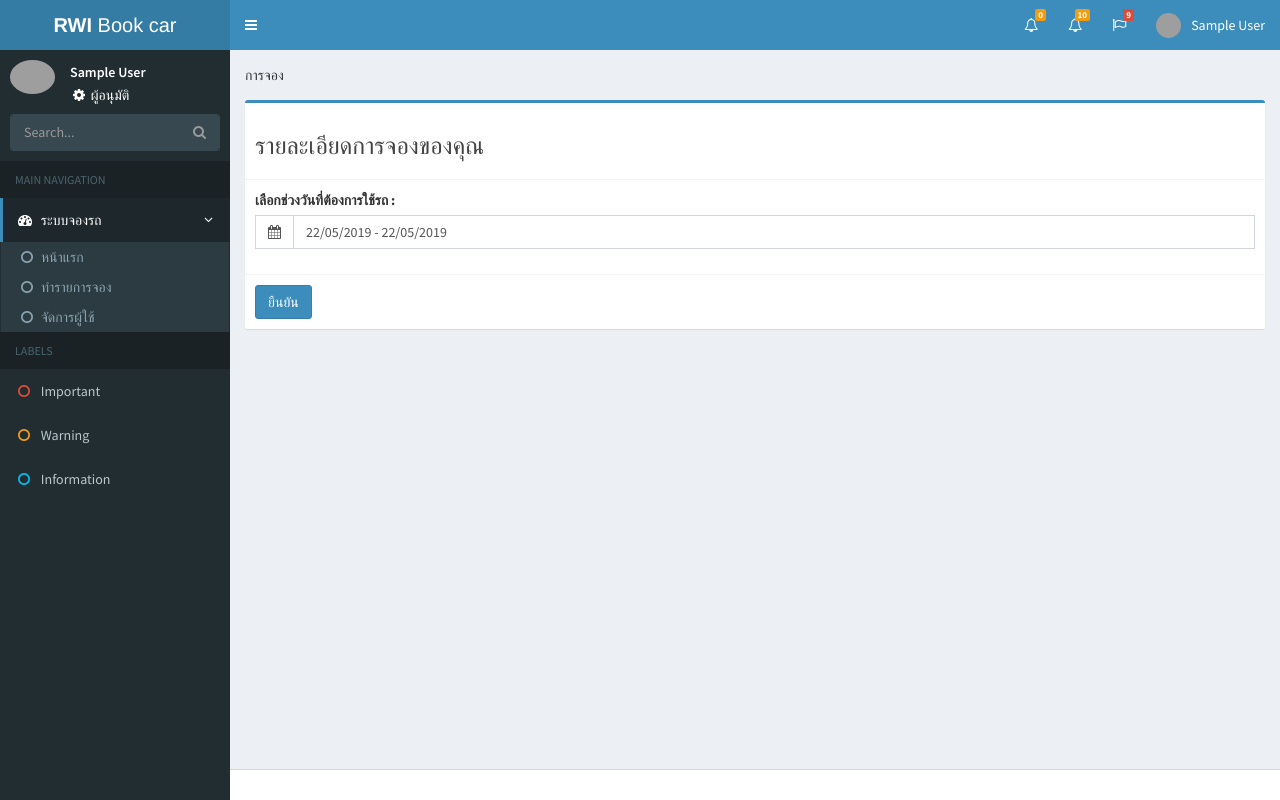
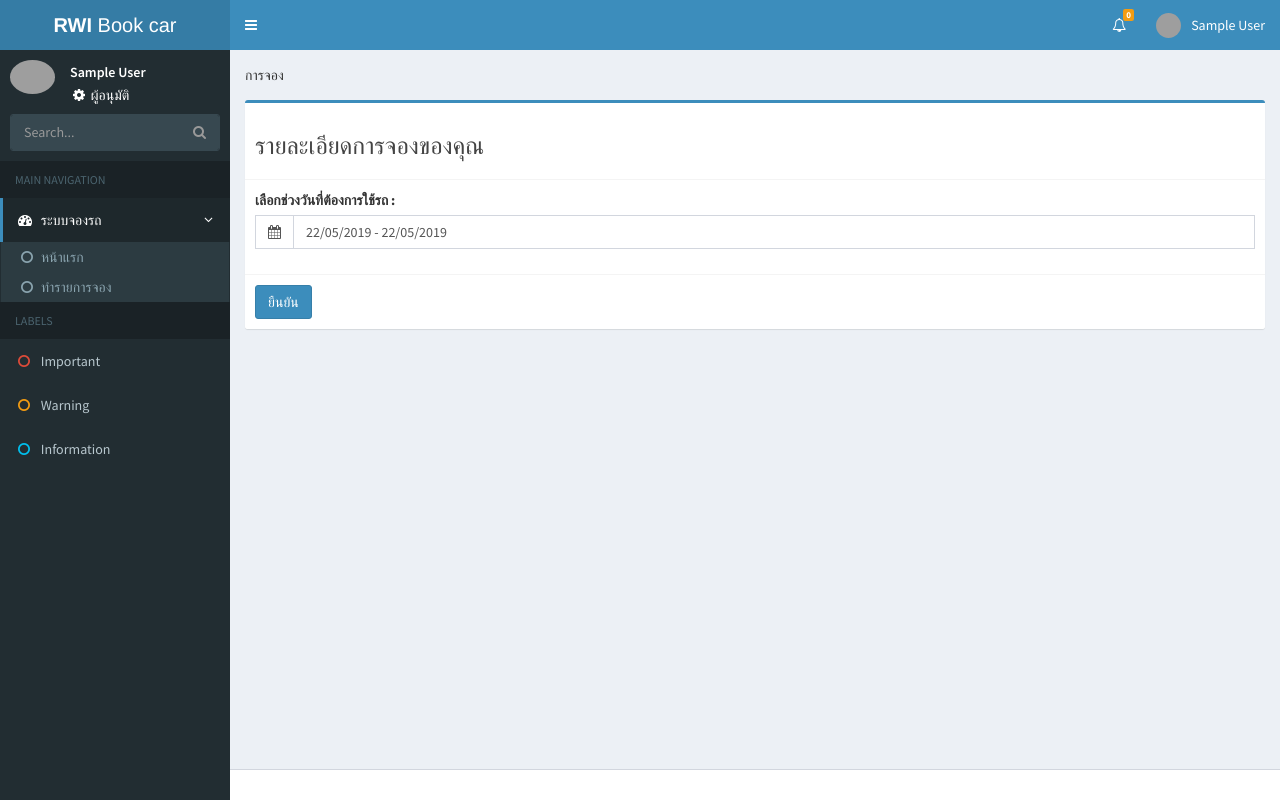
Before and after one commit to Sawanon/Learn-with-p-sarn, a PHP site: page /booking.php in a window 1280 px wide. Run offline with PHP 8.4, Linux system fonts and the light colour scheme; the visitor is signed in with stand-in values (Sample User, id 1); data that the repository does not hold is empty; some libraries are stand-ins or nearby versions; grey boxes are pictures that could not be loaded.

Commit message:
update #22/05/2019

```diff
--- a/adduser.php
+++ b/adduser.php
@@ -11,7 +11,7 @@
     <?php
     $strsql = "INSERT INTO user
     VALUES('','".$_POST['prefix']."','".$_POST['firstname']."'
-    ,'".$_POST['lastname']."','".$_POST['tel']."','".$_POST['email']."','','".md5($_POST['username'])."','".md5($_POST['password'])."','".$_POST['permit']."','')";
+    ,'".$_POST['lastname']."','".$_POST['tel']."','".$_POST['email']."','','".md5($_POST['username'])."','".md5($_POST['password'])."','".$_POST['permit']."','','')";
     $query = $conn->query($strsql);
     if(!$query) {
       echo "<meta http-equiv='refresh' content='0;url=register.php?s=f'>";
--- a/header.php
+++ b/header.php
@@ -4,6 +4,9 @@
   <?php
   session_start();
   include("connect.php");
+  if(!isset($_SESSION['u_id']) && $_COOKIE['cook']==""){
+    echo "<meta http-equiv='refresh' content='0;url=login.php'>";
+  }
    ?>
   <meta charset="utf-8">
   <meta http-equiv="X-UA-Compatible" content="IE=edge">
@@ -106,60 +109,6 @@
               <li class="footer"><a href="#">See All Messages</a></li>
             </ul>
           </li>
-          <!-- Notifications: style can be found in dropdown.less -->
-          <li class="dropdown notifications-menu">
-            <a href="#" class="dropdown-toggle" data-toggle="dropdown">
-              <i class="fa fa-bell-o"></i>
-              <span class="label label-warning">10</span>
-            </a>
-            <ul class="dropdown-menu">
-              <li class="header">You have 10 notifications</li>
-              <li>
-                <!-- inner menu: contains the actual data -->
-                <ul class="menu">
-                  <li>
-                    <a href="#">
-                      <i class="fa fa-users text-aqua"></i> 5 new members joined today
-                    </a>
-                  </li>
-                </ul>
-              </li>
-              <li class="footer"><a href="#">View all</a></li>
-            </ul>
-          </li>
-          <!-- Tasks: style can be found in dropdown.less -->
-          <li class="dropdown tasks-menu">
-            <a href="#" class="dropdown-toggle" data-toggle="dropdown">
-              <i class="fa fa-flag-o"></i>
-              <span class="label label-danger">9</span>
-            </a>
-            <ul class="dropdown-menu">
-              <li class="header">You have 9 tasks</li>
-              <li>
-                <!-- inner menu: contains the actual data -->
-                <ul class="menu">
-                  <li><!-- Task item -->
-                    <a href="#">
-                      <h3>
-                        Design some buttons
-                        <small class="pull-right">20%</small>
-                      </h3>
-                      <div class="progress xs">
-                        <div class="progress-bar progress-bar-aqua" style="width: 20%" role="progressbar"
-                             aria-valuenow="20" aria-valuemin="0" aria-valuemax="100">
-                          <span class="sr-only">20% Complete</span>
-                        </div>
-                      </div>
-                    </a>
-                  </li>
-                  <!-- end task item -->
-                </ul>
-              </li>
-              <li class="footer">
-                <a href="#">View all tasks</a>
-              </li>
-            </ul>
-          </li>
           <!-- User Account: style can be found in dropdown.less -->
           <li class="dropdown user user-menu">
             <a href="#" class="dropdown-toggle" data-toggle="dropdown">
--- a/index.php
+++ b/index.php
@@ -1,9 +1,6 @@
 <?php
 include("header.php");
 include("left.php");
-if(!isset($_SESSION['u_id']) && $_COOKIE['cook']==""){
-  echo "<meta http-equiv='refresh' content='0;url=login.php'>";
-}
  ?>
 
 
--- a/left.php
+++ b/left.php
@@ -39,7 +39,7 @@
           <ul class="treeview-menu">
             <li id="m1"><a href="index.php"><i class="fa fa-circle-o"></i>หน้าแรก</a></li>
             <li id="m2"><a href="booking.php"><i class="fa fa-circle-o"></i>ทำรายการจอง</a></li>
-            <?php if($_SESSION['permit']==1){ ?>
+            <?php if($_SESSION['permit']==4){ ?>
               <li id="m3"><a href="manageuser.php"><i class="fa fa-circle-o"></i>จัดการผู้ใช้</a></li>
             <?php } ?>
           </ul>
--- a/register.php
+++ b/register.php
@@ -83,7 +83,7 @@
         <input name="lastname" type="text" class="form-control" placeholder="นามสกุล" required>
       </div>
       <div class="form-group has-feedback">
-        <input name="tel" type="text" class="form-control" placeholder="เบอร์โทรศัพท์" required>
+        <input name="tel" type="text" class="form-control" placeholder="เบอร์โทรศัพท์" required maxlength="10">
         <span class="glyphicon glyphicon-earphone form-control-feedback"></span>
       </div>
       <div class="form-group has-feedback">
```
Also changed, not shown: manageuser.php (+25 -4 lines), manageusersql.php (added, +10 -0 lines), img/signature/s_2.png (added), img/ลายเซ็น_วรงค์_เดชวิกรม.png (added), img/ลายเซ็น_อภิวัฒน์_เงินหมื่น.png (added).
